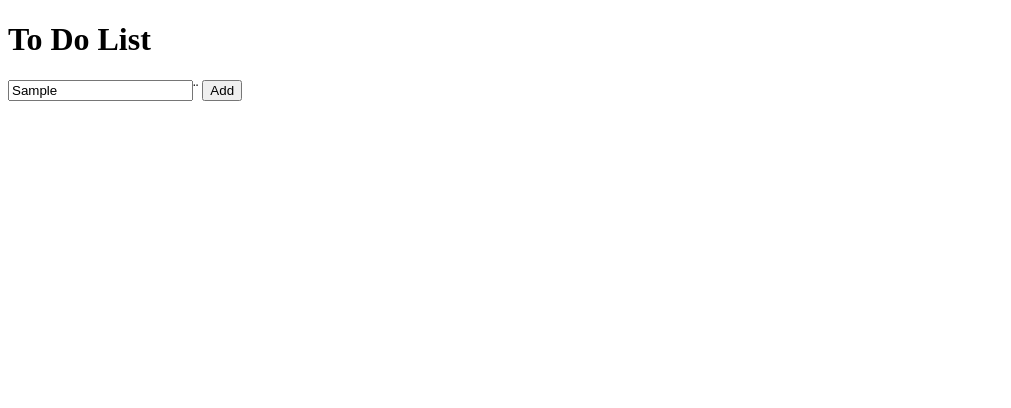
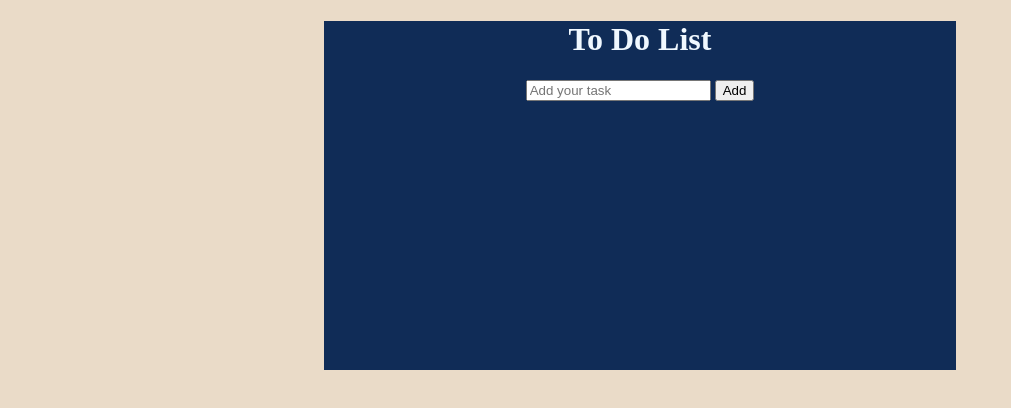
Before and after one commit to ju-nmd2023/fop-todo-list-Acefades, a plain HTML site: page index.html in a window 1280 px wide. Both pictures are taken after typing "Sample" into the empty fields and a click on the button "Add". Shown: the whole page, without its empty margins (0-1011 px from the left). Drawn offline with Linux system fonts and the light colour scheme.

Commit message:
clear + alert input

```diff
--- a/index.html
+++ b/index.html
@@ -10,11 +10,11 @@
   <body>
     <div class="box">
       <h1>To Do List</h1>
-      <input type="text" id="taskinput" placeholder="Add your task" />¨
-      <button id="createtask">Add</button>
+      <input type="text" id="taskInput" placeholder="Add your task" />
+      <button id="createTask">Add</button>
       <ul class="list"></ul>
     </div>
 
-    <script src="main.js"></script>
+    <script src="script.js"></script>
   </body>
 </html>
--- /dev/null
+++ b/script.js
@@ -0,0 +1,19 @@
+const createTaskButton = document.getElementById("createTask");
+const taskInput = document.getElementById("taskInput");
+const list = document.getElementById("list");
+
+function createTask() {
+  const task = taskInput.value.trim();
+  if (task) {
+    createTaskElement();
+    taskInput.value = "";
+  } else {
+    alert("Enter your task");
+  }
+}
+
+createTaskButton.addEventListener("click", createTask);
+
+function createTaskElement(task) {
+  // Implementation of createTaskElement function goes here
+}
--- a/styles.css
+++ b/styles.css
@@ -0,0 +1,15 @@
+body {
+  background-color: rgb(234, 219, 200);
+}
+
+h1 {
+  color: aliceblue;
+}
+
+.box {
+  padding-bottom: 20%;
+  background-color: rgb(16, 44, 87);
+  text-align: center;
+  margin: 0 auto;
+  width: 50%;
+}
```
Also changed, not shown: scirpt.js (deleted).
